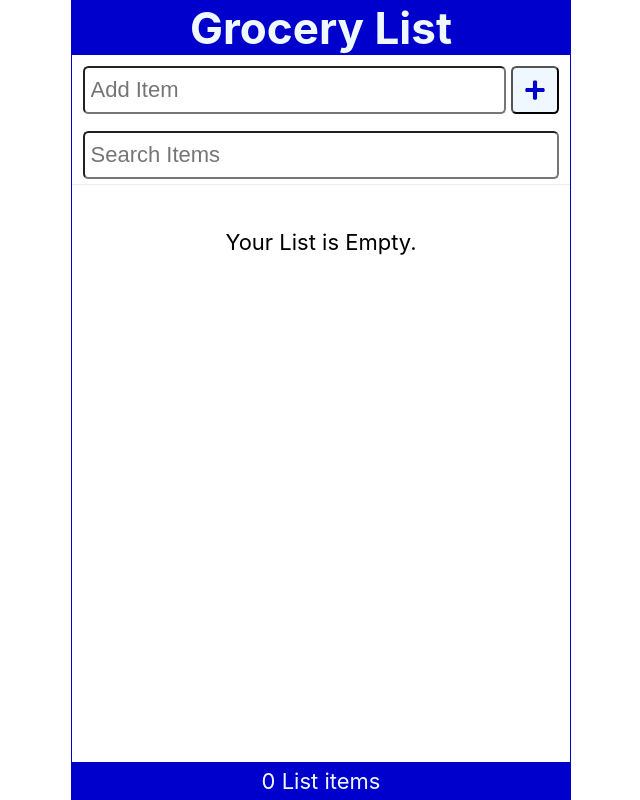
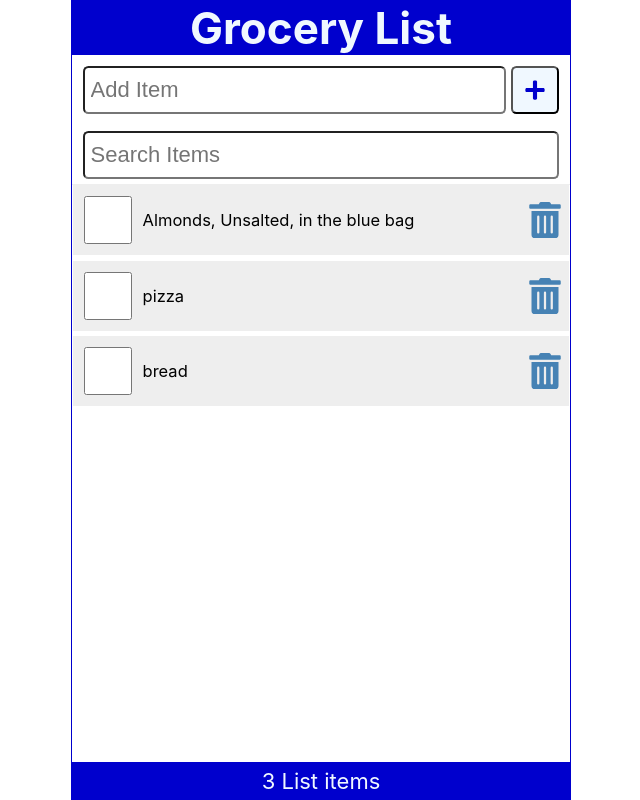
Before and after one commit to Okunola11/React-Grocery-List, a React (Create React App) app: page / in a window 1280 px wide. Shown: the whole page, without its empty margins (319-959 px from the left). Built offline with nearby package versions, Linux system fonts and the light colour scheme; data requests are answered from the project's data file.

Commit message:
Fetching JSON Data using was Implemented

```diff
--- a/src/App.js
+++ b/src/App.js
@@ -6,21 +6,34 @@
 import { useState, useEffect } from "react";
 
 function App() {
-  const [items, setItems] = useState(
-    JSON.parse(localStorage.getItem("Shopping List")) || []
-  );
+  const API_URL = " http://localhost:3500/items";
 
+  const [items, setItems] = useState([]);
   const [newItem, setNewItem] = useState("");
-
   const [search, setSearch] = useState("");
-
-  console.log("before useEffect");
+  const [fetchError, setFetchError] = useState(null);
+  const [isLoading, setIsLoading] = useState(true);
 
   useEffect(() => {
-    localStorage.setItem("Shopping List", JSON.stringify(items));
-  }, [items]);
-
-  console.log("after useEffect");
+    const fetchItems = async () => {
+      try {
+        const response = await fetch(API_URL);
+        if (!response.ok) throw Error("Did not receive expected data");
+        const listItems = await response.json();
+        console.log(listItems);
+        setItems(listItems);
+        setFetchError(null);
+      } catch (err) {
+        console.log(err.message);
+        setFetchError(err.message);
+      } finally {
+        setIsLoading(false);
+      }
+    };
+    setTimeout(() => {
+      (async () => await fetchItems())();
+    }, 2000);
+  }, []);
 
   const addItem = (item) => {
     const id = items.length ? items[items.length - 1].id + 1 : 1;
@@ -57,6 +70,10 @@
         handleSubmit={handleSubmit}
       />
       <SearchItem search={search} setSearch={setSearch} />
+      <main>
+        {isLoading && <p>Loading Items...</p>}
+        {fetchError && <p style={{ color: "red" }}>{`Error: ${fetchError}`}</p>}
+        {!fetchError && !isLoading && (
           <Contents
             items={items.filter((item) =>
               item.item.toLowerCase().includes(search.toLowerCase())
@@ -64,6 +81,8 @@
             handleCheck={handleCheck}
             handleDelete={handleDelete}
           />
+        )}
+      </main>
       <Footer length={items.length} />
     </div>
   );
--- a/src/Contents.js
+++ b/src/Contents.js
@@ -3,7 +3,7 @@
 
 const Contents = ({ items, handleCheck, handleDelete }) => {
   return (
-    <main>
+    <>
       {items.length ? (
         <ItemList
           items={items}
@@ -13,7 +13,7 @@
       ) : (
         <p style={{ marginTop: "2rem" }}>Your List is Empty.</p>
       )}
-    </main>
+    </>
   );
 };
 
```
Lines whose indentation alone changed are shown as unchanged.
